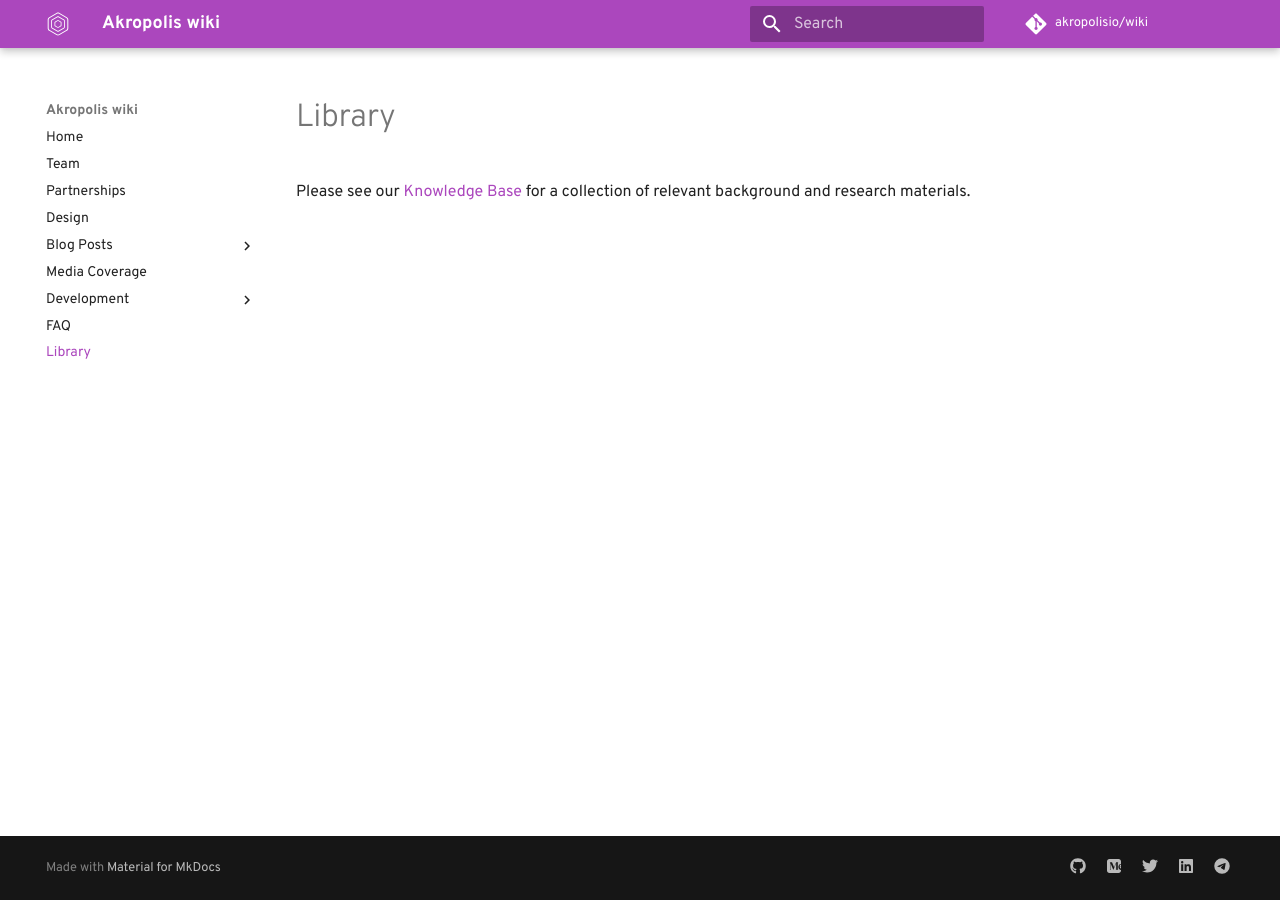
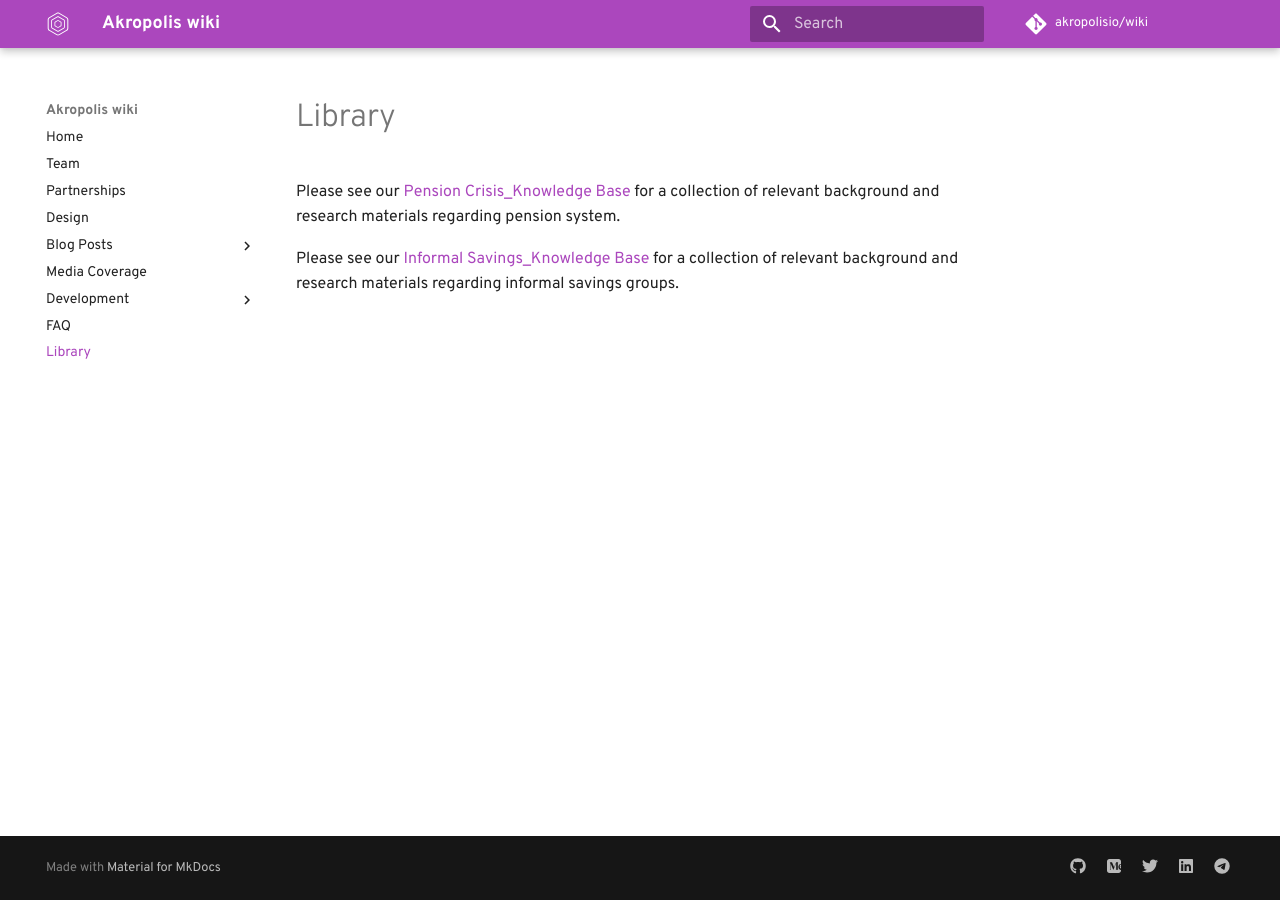
Before and after one commit to kaonone/wiki, an MkDocs documentation site: the page built from docs/library.md, in a window 1280 px wide. Built offline with MkDocs 1.6.1 and Material for MkDocs 9.7.7, drawn with Linux system fonts in a browser that asks for light colours; some web fonts are replaced; comment, search, counter and statistics services are not loaded; old or Windows-style settings are respelled for this version of MkDocs.

Commit message:
InfSav KB added

```diff
--- a/docs/library.md
+++ b/docs/library.md
@@ -1,3 +1,5 @@
 # Library
 
-Please see our [Knowledge Base](https://airtable.com/shrrKv18TLgDZCnMp) for a collection of relevant background and research materials.
+Please see our [Pension Crisis_Knowledge Base](https://airtable.com/shrrKv18TLgDZCnMp) for a collection of relevant background and research materials regarding pension system.
+
+Please see our [Informal Savings_Knowledge Base](https://airtable.com/shrtSK8Uc2PweuEwk) for a collection of relevant background and research materials regarding informal savings groups.
```
